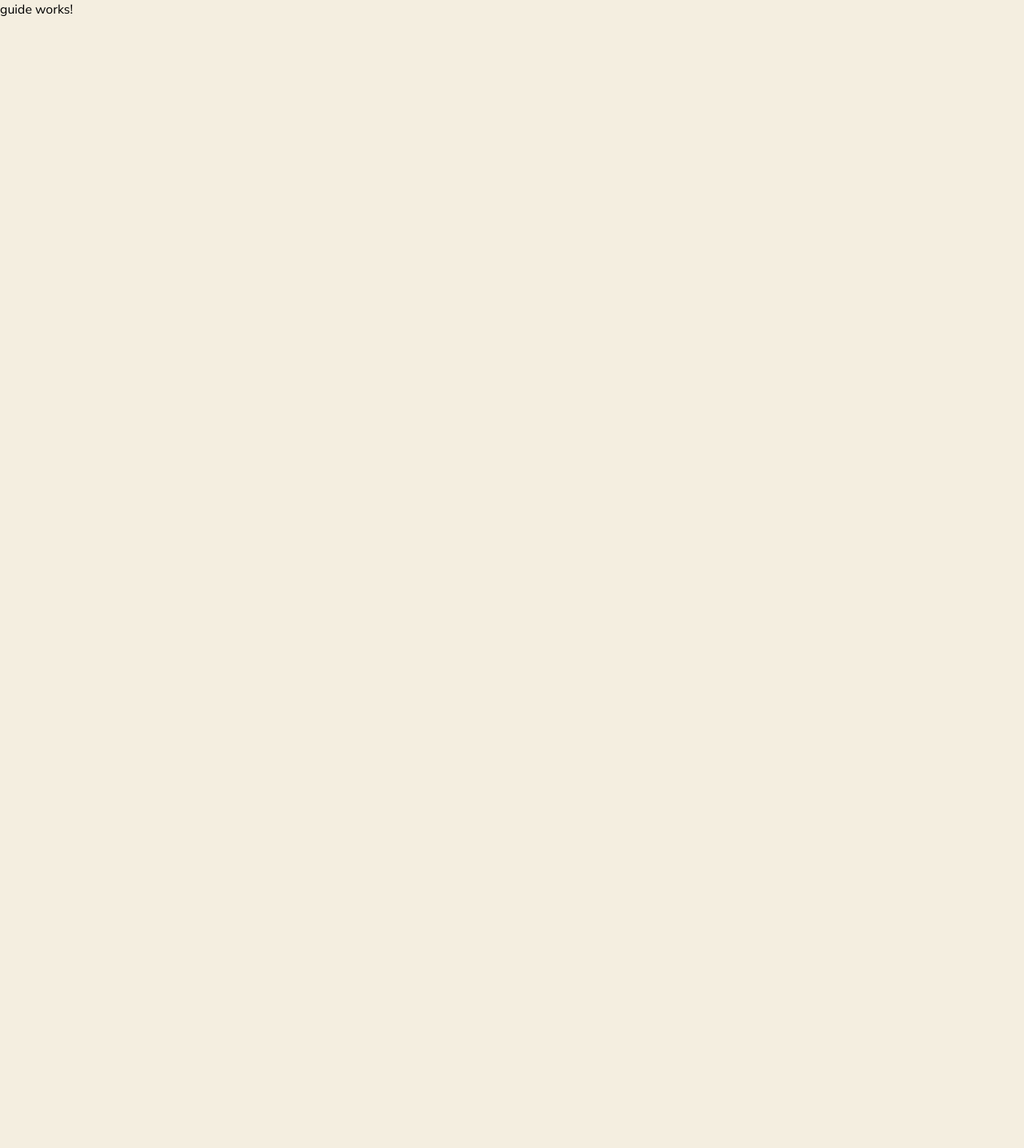
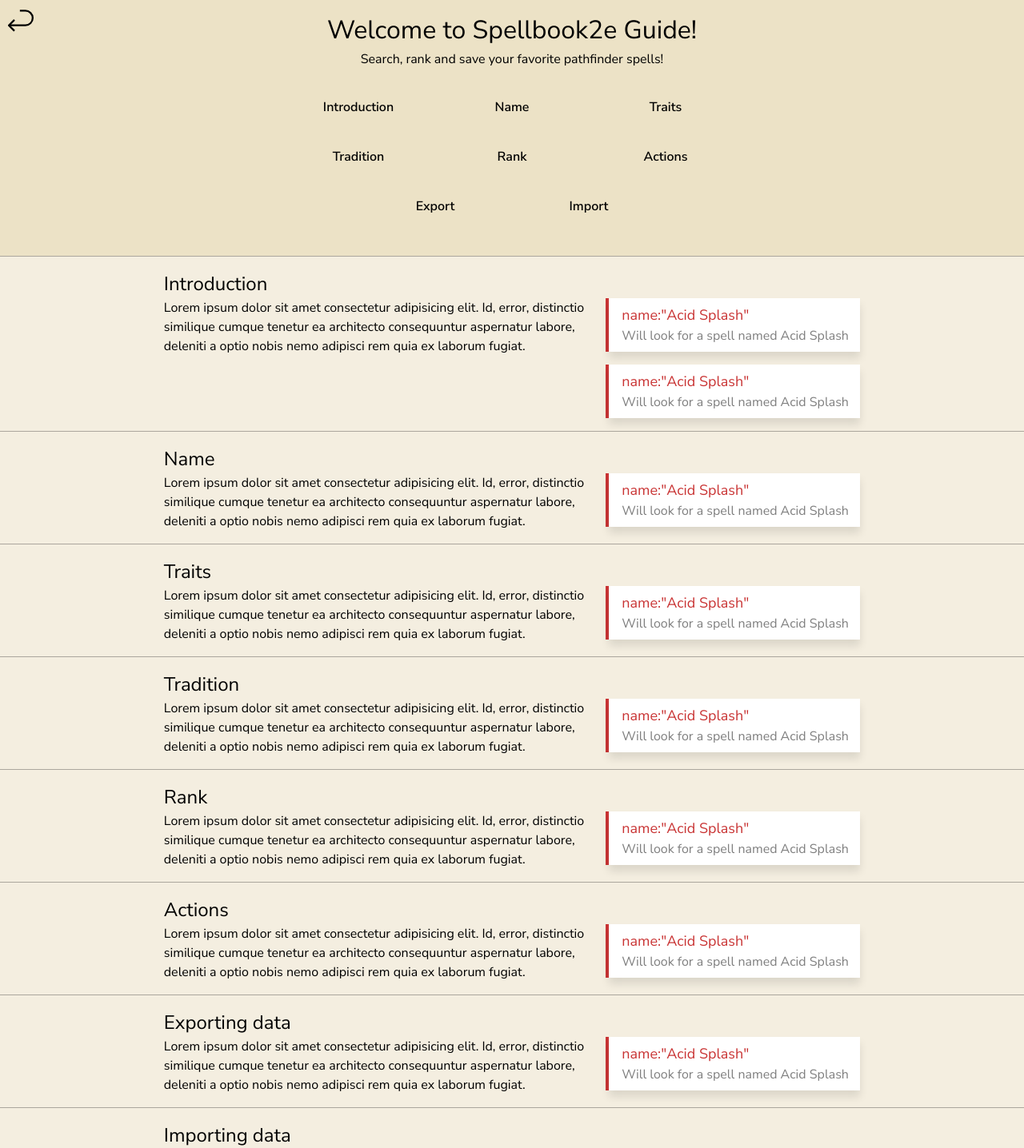
Before and after one commit to CalicoDragon/spellbook2eFront, an Angular app: page /guide in a window 1280 px wide. Shown: the top 1436 px of the page at 80% size. Before the commit the page ends 800 px from the top, so only its background shows below. Built offline with nearby package versions, Linux system fonts and the light colour scheme.

Commit message:
Created guide base

```diff
--- a/src/app/public/guide/guide.css
+++ b/src/app/public/guide/guide.css
@@ -0,0 +1,90 @@
+h1 {
+  font-size: xx-large;
+}
+
+h2 {
+  font-size: x-large;
+}
+
+section {
+  margin: 0 16vw 0 16vw;
+  padding: 1em 0 1em 0;
+}
+
+header {
+  min-height: 40vh;
+  display: flex;
+  flex-direction: column;
+  align-items: center;
+  justify-content: center;
+  background-color: var(--color-foreground);
+}
+
+.index {
+  display: flex;
+  width: 50%;
+  justify-content: center;
+  flex-wrap: wrap;
+  gap: 2em;
+  margin: 2em;
+
+  button {
+    min-width: 10em;
+    font-weight: 600;
+    padding: 0.2em 0.5em;
+    color: var(--color-purple-700);
+    border: solid 1px var(--color-purple-700);
+    border-radius: 3px;
+    cursor: pointer;
+    transition: all 0.2s ease;
+  }
+
+  button:hover {
+    background: rgba(255, 255, 255, 0.5);
+  }
+}
+
+.sectionContent {
+  display: flex;
+  gap: 1em;
+}
+
+.separator {
+  width: 100%;
+  height: 1px;
+  border-bottom: solid 1px rgba(0, 0, 0, 0.3);
+}
+
+/* EXAMPLE CARDS */
+
+.exampleCardsContainer {
+  display: flex;
+  flex-direction: column;
+  gap: 1em;
+  width: 100%;
+}
+
+.exampleCard {
+  background: #fff;
+  padding: 0.5em 0.5em 0.5em 1em;
+  box-shadow:
+    0 8px 10px 0 rgba(0, 0, 0, 0.1),
+    -4px 0 0 0 rgb(201, 52, 52);
+
+  h3 {
+    font-size: large;
+    color: rgb(201, 52, 52);
+  }
+
+  p {
+    color: #7f7f7f;
+  }
+}
+
+/* ICONS */
+
+.returnBtn {
+  position: fixed;
+  top: 10px;
+  left: 10px;
+}
--- a/src/app/public/guide/guide.html
+++ b/src/app/public/guide/guide.html
@@ -1 +1,164 @@
-<p>guide works!</p>
+<a routerLink="/" class="returnBtn"
+  ><svg width="32" height="32" viewBox="0 0 14 14">
+    <g fill="none" stroke="currentColor" strokeLinecap="round" strokeLinejoin="round">
+      <path d="M.5 9.5h9a4 4 0 1 0 0-8h-3"></path>
+      <path d="m3.5 6.5l-3 3l3 3"></path>
+    </g></svg
+></a>
+
+<header>
+  <h1>Welcome to Spellbook2e Guide!</h1>
+  <span>Search, rank and save your favorite pathfinder spells!</span>
+  <div class="index">
+    <button type="button">Introduction</button>
+    <button type="button">Name</button>
+    <button type="button">Traits</button>
+    <button type="button">Tradition</button>
+    <button type="button">Rank</button>
+    <button type="button">Actions</button>
+    <button type="button">Export</button>
+    <button type="button">Import</button>
+  </div>
+</header>
+<div class="separator"></div>
+<main>
+  <section>
+    <h2>Introduction</h2>
+    <div class="sectionContent">
+      <p>
+        Lorem ipsum dolor sit amet consectetur adipisicing elit. Id, error, distinctio similique
+        cumque tenetur ea architecto consequuntur aspernatur labore, deleniti a optio nobis nemo
+        adipisci rem quia ex laborum fugiat.
+      </p>
+      <div class="exampleCardsContainer">
+        <div class="exampleCard">
+          <h3>name:"Acid Splash"</h3>
+          <p>Will look for a spell named Acid Splash</p>
+        </div>
+        <div class="exampleCard">
+          <h3>name:"Acid Splash"</h3>
+          <p>Will look for a spell named Acid Splash</p>
+        </div>
+      </div>
+    </div>
+  </section>
+  <div class="separator"></div>
+  <section>
+    <h2>Name</h2>
+    <div class="sectionContent">
+      <p>
+        Lorem ipsum dolor sit amet consectetur adipisicing elit. Id, error, distinctio similique
+        cumque tenetur ea architecto consequuntur aspernatur labore, deleniti a optio nobis nemo
+        adipisci rem quia ex laborum fugiat.
+      </p>
+      <div class="exampleCardsContainer">
+        <div class="exampleCard">
+          <h3>name:"Acid Splash"</h3>
+          <p>Will look for a spell named Acid Splash</p>
+        </div>
+      </div>
+    </div>
+  </section>
+  <div class="separator"></div>
+  <section>
+    <h2>Traits</h2>
+    <div class="sectionContent">
+      <p>
+        Lorem ipsum dolor sit amet consectetur adipisicing elit. Id, error, distinctio similique
+        cumque tenetur ea architecto consequuntur aspernatur labore, deleniti a optio nobis nemo
+        adipisci rem quia ex laborum fugiat.
+      </p>
+      <div class="exampleCardsContainer">
+        <div class="exampleCard">
+          <h3>name:"Acid Splash"</h3>
+          <p>Will look for a spell named Acid Splash</p>
+        </div>
+      </div>
+    </div>
+  </section>
+  <div class="separator"></div>
+  <section>
+    <h2>Tradition</h2>
+    <div class="sectionContent">
+      <p>
+        Lorem ipsum dolor sit amet consectetur adipisicing elit. Id, error, distinctio similique
+        cumque tenetur ea architecto consequuntur aspernatur labore, deleniti a optio nobis nemo
+        adipisci rem quia ex laborum fugiat.
+      </p>
+      <div class="exampleCardsContainer">
+        <div class="exampleCard">
+          <h3>name:"Acid Splash"</h3>
+          <p>Will look for a spell named Acid Splash</p>
+        </div>
+      </div>
+    </div>
+  </section>
+  <div class="separator"></div>
+  <section>
+    <h2>Rank</h2>
+    <div class="sectionContent">
+      <p>
+        Lorem ipsum dolor sit amet consectetur adipisicing elit. Id, error, distinctio similique
+        cumque tenetur ea architecto consequuntur aspernatur labore, deleniti a optio nobis nemo
+        adipisci rem quia ex laborum fugiat.
+      </p>
+      <div class="exampleCardsContainer">
+        <div class="exampleCard">
+          <h3>name:"Acid Splash"</h3>
+          <p>Will look for a spell named Acid Splash</p>
+        </div>
+      </div>
+    </div>
+  </section>
+  <div class="separator"></div>
+  <section>
+    <h2>Actions</h2>
+    <div class="sectionContent">
+      <p>
+        Lorem ipsum dolor sit amet consectetur adipisicing elit. Id, error, distinctio similique
+        cumque tenetur ea architecto consequuntur aspernatur labore, deleniti a optio nobis nemo
+        adipisci rem quia ex laborum fugiat.
+      </p>
+      <div class="exampleCardsContainer">
+        <div class="exampleCard">
+          <h3>name:"Acid Splash"</h3>
+          <p>Will look for a spell named Acid Splash</p>
+        </div>
+      </div>
+    </div>
+  </section>
+  <div class="separator"></div>
+  <section>
+    <h2>Exporting data</h2>
+    <div class="sectionContent">
+      <p>
+        Lorem ipsum dolor sit amet consectetur adipisicing elit. Id, error, distinctio similique
+        cumque tenetur ea architecto consequuntur aspernatur labore, deleniti a optio nobis nemo
+        adipisci rem quia ex laborum fugiat.
+      </p>
+      <div class="exampleCardsContainer">
+        <div class="exampleCard">
+          <h3>name:"Acid Splash"</h3>
+          <p>Will look for a spell named Acid Splash</p>
+        </div>
+      </div>
+    </div>
+  </section>
+  <div class="separator"></div>
+  <section>
+    <h2>Importing data</h2>
+    <div class="sectionContent">
+      <p>
+        Lorem ipsum dolor sit amet consectetur adipisicing elit. Id, error, distinctio similique
+        cumque tenetur ea architecto consequuntur aspernatur labore, deleniti a optio nobis nemo
+        adipisci rem quia ex laborum fugiat.
+      </p>
+      <div class="exampleCardsContainer">
+        <div class="exampleCard">
+          <h3>name:"Acid Splash"</h3>
+          <p>Will look for a spell named Acid Splash</p>
+        </div>
+      </div>
+    </div>
+  </section>
+</main>
```
Also changed, not shown: src/app/public/guide/guide.ts (+3 -4 lines).
